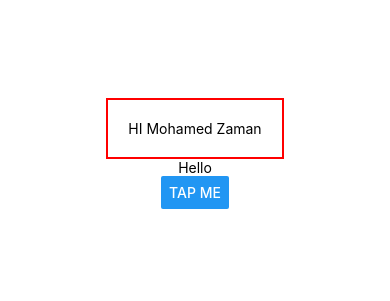
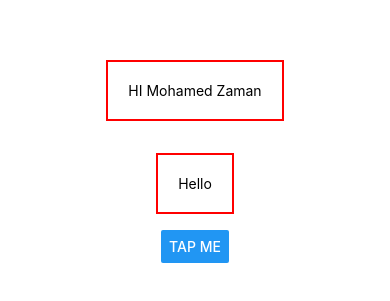
Before and after one commit to zamanmohamed/React-Native---ToDo-app-, a React Native app: screen / in a window 390 px wide. Shown: the part 269-570 px from the top of the page. Built offline with nearby package versions, Linux system fonts and the light colour scheme.

Commit message:
02 - 04 outline style

```diff
--- a/App.js
+++ b/App.js
@@ -4,10 +4,8 @@ import { StyleSheet, Text, Button, View } from "react-native";
 export default function App() {
   return (
     <View style={styles.container}>
-      <Text style={{ padding: 20, borderColor: "red", borderWidth: 2 }}>
-        HI Mohamed Zaman
-      </Text>
-      <Text>Hello</Text>
+      <Text style={styles.dummyText}>HI Mohamed Zaman</Text>
+      <Text style={styles.dummyText}>Hello</Text>
       <Button title="Tap me" />
       <StatusBar style="auto" />
     </View>
@@ -21,4 +19,5 @@ const styles = StyleSheet.create({
     alignItems: "center",
     justifyContent: "center",
   },
+  dummyText: { padding: 20, borderColor: "red", borderWidth: 2, margin: 16 },
 });
```
